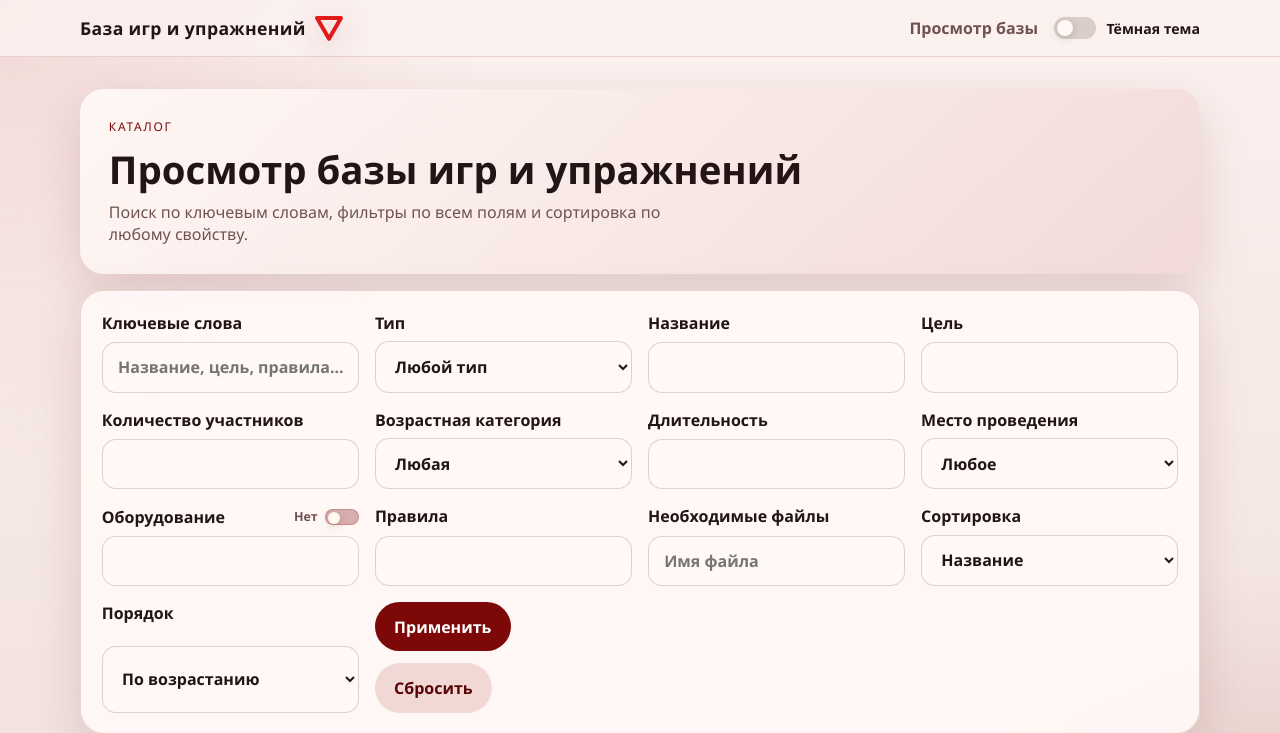
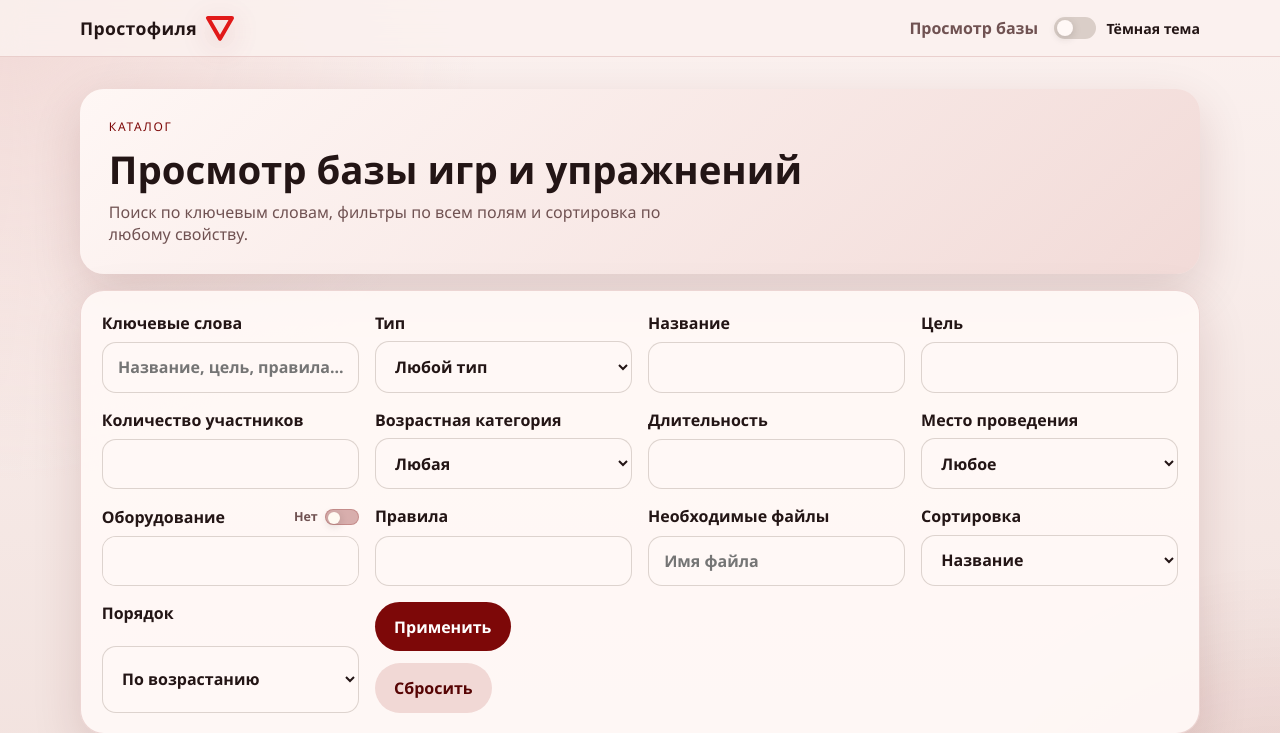
Before and after one commit to Wool5443/games_manual, a Flask app: page /games in a window 1280 px wide. Shown: the top 733 px of the page. Run offline with Flask 3, Linux system fonts and the light colour scheme; data comes from the database, SQL or seed files in the repository; data that the repository does not hold is empty.

Commit message:
Rename project
Signed-off-by: Misha Solodilov <mihsolodilov2015@gmail.com>

```diff
--- a/templates/base.html
+++ b/templates/base.html
@@ -3,7 +3,7 @@
   <head>
     <meta charset="utf-8">
     <meta name="viewport" content="width=device-width, initial-scale=1">
-    <title>{% block title %}База игр и упражнений{% endblock %}</title>
+    <title>{% block title %}Простофиля{% endblock %}</title>
     <script>
       (function () {
         const savedTheme = localStorage.getItem("theme");
@@ -20,7 +20,7 @@
     <header class="site-header">
       <div class="container">
         <a class="brand" href="{{ url_for('games_list') }}">
-          <span>База игр и упражнений</span>
+          <span>Простофиля</span>
           <span class="brand-badge" aria-label="YMCA">
             <svg viewBox="0 0 100 86.6" role="img" aria-hidden="true">
               <path d="M0 0H100L50 86.6Z"></path>
```
Also changed, not shown: README.md.
